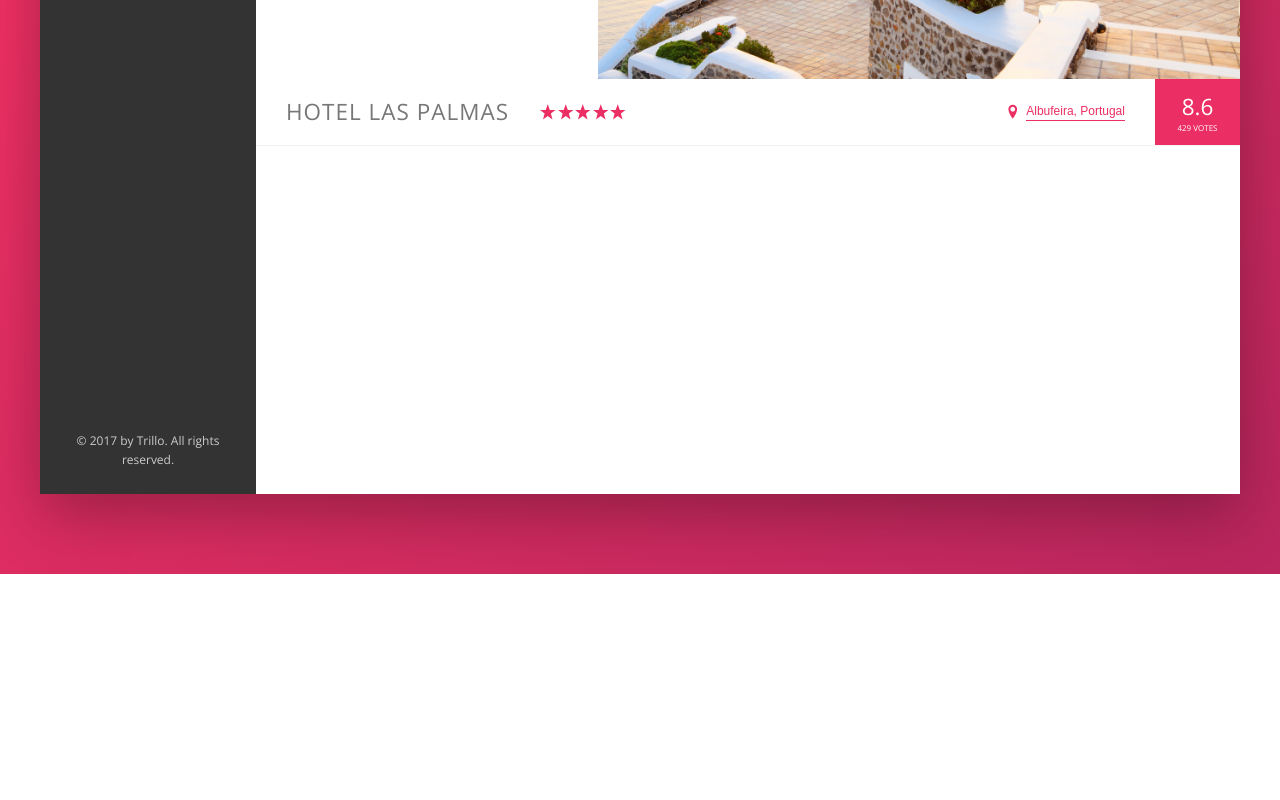
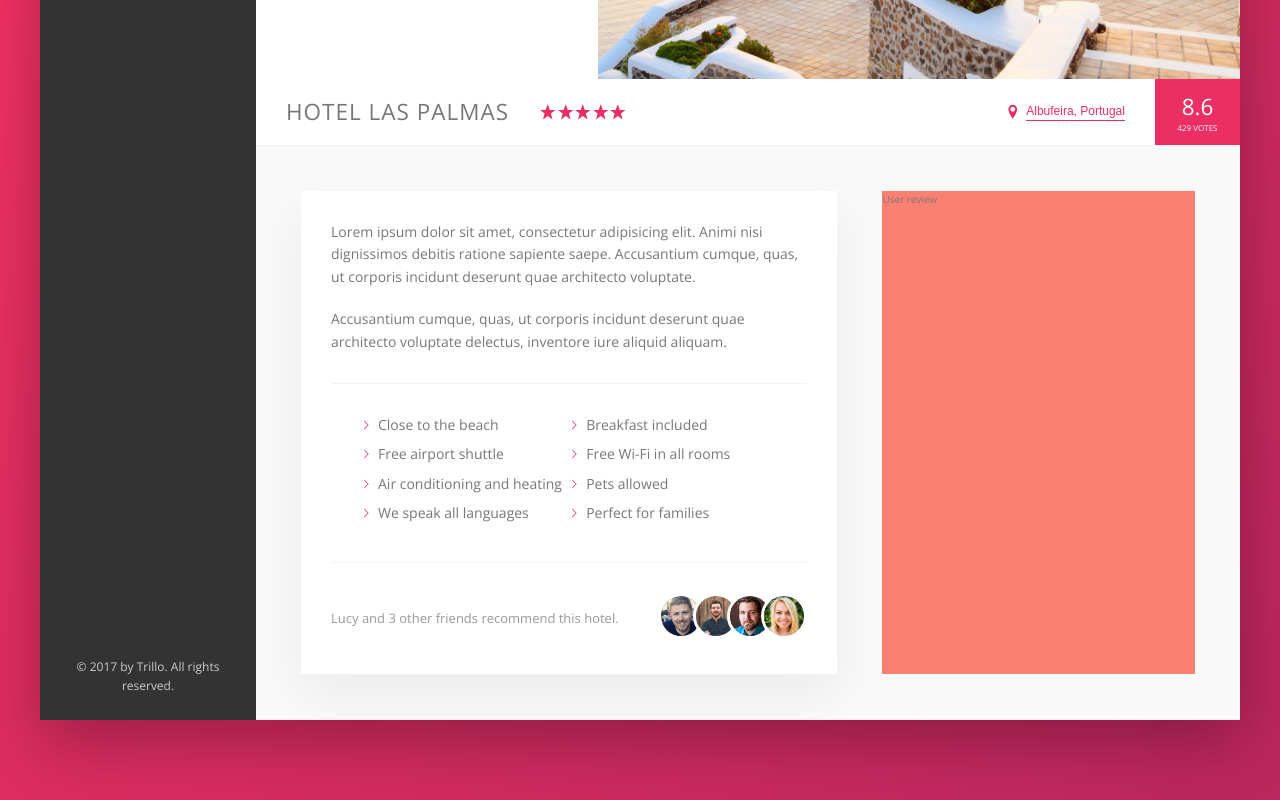
Before and after one commit to rzuloaga/Trillo, a website: page index.html in a window 1280 px wide. Shown: the part 456-1256 px from the top of the page. Before the commit the page ends 1030 px from the top, so only its background shows below. Drawn offline with nearby package versions, Linux system fonts and the light colour scheme.

Commit message:
Finished hotel description. After 7-83

```diff
--- a/index.html
+++ b/index.html
@@ -136,6 +136,42 @@
                             <div class="overview__rating-count">429 votes</div>
                         </div>
                     </div>
+
+                    <div class="detail">
+                        <div class="description">
+                            <p class="paragraph">
+                                Lorem ipsum dolor sit amet, consectetur adipisicing elit. Animi nisi dignissimos debitis ratione sapiente saepe. Accusantium cumque, quas, ut corporis incidunt deserunt quae architecto voluptate.
+                            </p>
+                            <p class="paragraph">
+                                Accusantium cumque, quas, ut corporis incidunt deserunt quae architecto voluptate delectus, inventore iure aliquid aliquam.
+                            </p>
+                            <ul class="list">
+                                <li class="list__item">Close to the beach</li>
+                                <li class="list__item">Breakfast included</li>
+                                <li class="list__item">Free airport shuttle</li>
+                                <li class="list__item">Free Wi-Fi in all rooms</li>
+                                <li class="list__item">Air conditioning and heating</li>
+                                <li class="list__item">Pets allowed</li>
+                                <li class="list__item">We speak all languages</li>
+                                <li class="list__item">Perfect for families</li>
+                            </ul>
+                            <div class="recommend">
+                                <p class="recommend__count">
+                                    Lucy and 3 other friends recommend this hotel.
+                                </p>
+                                <div class="recommend__friends">
+                                    <img src="img/user-3.jpg" alt="Friend 1" class="recommend__photo">
+                                    <img src="img/user-4.jpg" alt="Friend 2" class="recommend__photo">
+                                    <img src="img/user-5.jpg" alt="Friend 3" class="recommend__photo">
+                                    <img src="img/user-6.jpg" alt="Friend 4" class="recommend__photo">
+                                </div>
+                            </div>
+                        </div>
+
+                        <div class="user-reviews">
+                            User review
+                        </div>
+                    </div>
                 </main>
             </div>
         </div>
--- a/sass/base/_layout.scss
+++ b/sass/base/_layout.scss
@@ -11,7 +11,7 @@
     font-size: 1.4rem;
     height: 7rem;
     background-color: $color-white;
-    border-bottom: 1px solid var(--color-grey-light-2);
+    border-bottom: var(--line);
     display: flex;
     justify-content: space-between;
     align-items: center;
@@ -31,7 +31,27 @@
 }
 
 .hotel-view {
-    height: 80rem;
     background-color: $color-white;
     flex: 1 1 auto;
 }
+
+.detail {
+    display: flex;
+    padding: 4.5rem;
+    background-color: var(--color-grey-light-1);
+    border-bottom: var(--line);
+}
+
+.description {
+    background-color: $color-white;
+    box-shadow: var(--shadow-light);
+    padding: 3rem;
+    flex: 0 0 60%;
+    margin-right: 4.5rem;
+    font-size: 1.4rem;
+}
+
+.user-reviews {
+    background-color: salmon;
+    flex: 1 0 auto;
+}
--- a/sass/base/_variables.scss
+++ b/sass/base/_variables.scss
@@ -48,4 +48,7 @@ $color-white: #fff;
     --color-grey-dark-3: #999;
 
     --shadow-dark: 0 2rem 6rem rgba(0,0,0,.3);
+    --shadow-light: 0 2rem 5rem rgba(0, 0, 0, .06);
+
+    --line: 1px solid var(--color-grey-light-2);
 }
--- a/sass/components/_hotel-view.scss
+++ b/sass/components/_hotel-view.scss
@@ -14,7 +14,7 @@
 .overview {
     display: flex;
     align-items: center;
-    border-bottom: 1px solid var(--color-grey-light-2);
+    border-bottom: var(--line);
 
     &__heading {
         font-size: 2.25rem;
@@ -90,3 +90,72 @@
         animation: pulsate 1s infinite;
     }
 }
+
+/////////////////////////////////////////////////
+// PARAGRAPH
+.paragraph:not(:last-of-type) {
+    margin-bottom: 2rem;
+}
+
+/////////////////////////////////////////////////
+// LIST
+.list {
+    margin: 3rem 0;
+    padding: 3rem;
+    border-top: var(--line);
+    border-bottom: var(--line);
+
+    display: flex;
+    flex-wrap: wrap;
+
+    &__item {
+        flex: 0 0 50%;
+        margin-bottom: .7rem;
+
+        &::before {
+            content: '';
+            margin-right: .7rem;
+            display: inline-block;
+            width: 1rem;
+            height: 1rem;
+
+            // OLDER-BROWSERS
+            // @supports(mask: 0) {
+            //     background-image: url(/img/chevron-thin-right.svg);
+            //     background-size: color;
+            // }
+
+            // NEWER BROWSERS
+            background-color: var(--color-primary);
+            mask-image: url(/img/chevron-thin-right.svg);
+            -webkit-mask-image: url(/img/chevron-thin-right.svg);
+            mask-size: cover;
+            -webkit-mask-size: cover;
+        }
+    }
+}
+
+/////////////////////////////////////////////////
+// RECOMMEND
+.recommend {
+    font-size: 1.3rem;
+    color: var(--color-grey-dark-3);
+    display: flex;
+    align-items: center;
+
+    &__count {
+        margin-right: auto;
+    }
+
+    &__photo {
+        box-sizing: content-box;
+        height: 4rem;
+        width: 4rem;
+        border-radius: 50%;
+        border: 3px solid $color-white;
+
+        &:not(:last-child) {
+            margin-right: -1.5rem;
+        }
+    }
+}
```
Also changed, not shown: css/style.css.
